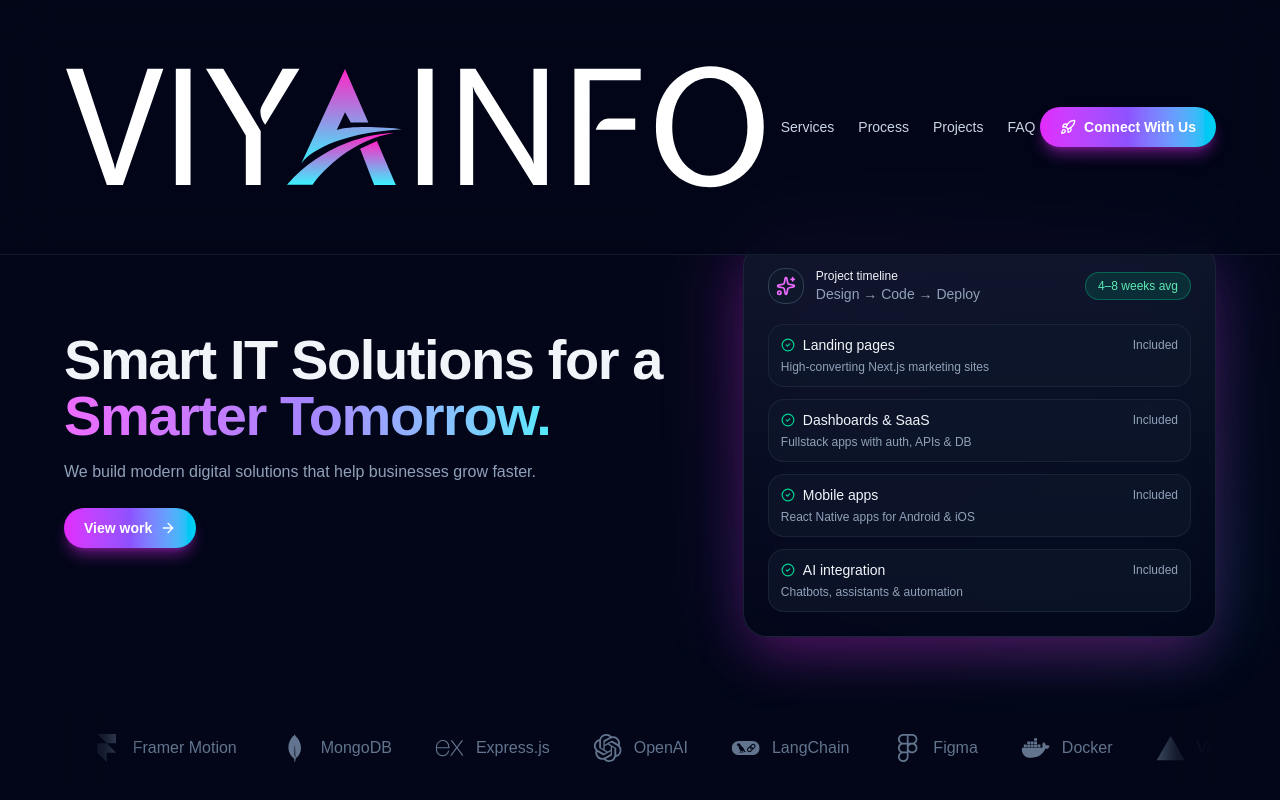
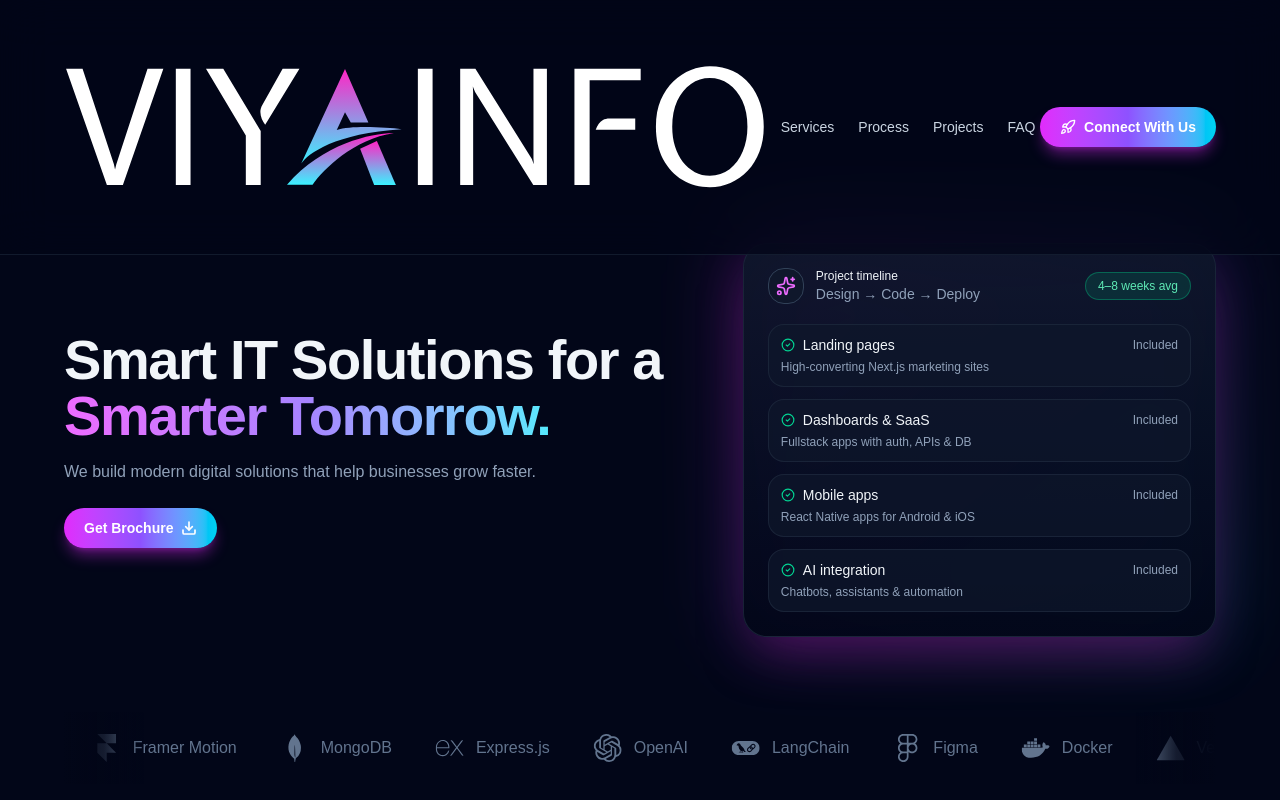
Before and after one commit to viyainfo/portfolio, a Next.js app: page / in a window 1280 px wide. Shown: the top 800 px of the page. Built offline with nearby package versions, Linux system fonts and the light colour scheme.

Commit message:
brochure added

```diff
--- a/components/layout/Footer.tsx
+++ b/components/layout/Footer.tsx
@@ -1,5 +1,11 @@
+import { FaLinkedinIn, FaInstagram, FaGoogle, FaFacebookF   } from "react-icons/fa6";
 export function Footer() {
-  const navLinks = ["Services", "Projects", "FAQ", "Contact"];
+  const navLinks = [
+    { icon: FaLinkedinIn, href: "https://www.linkedin.com/company/viyainfo-digital-labs/" },
+    { icon: FaInstagram , href: "https://www.instagram.com/viya_info?igsh=MWRremdqa2JlOWFvOA==" },
+    { icon: FaGoogle, href: "mailto:info@viyainfo.com" },
+    { icon: FaFacebookF , href: "#" }
+  ];
 
   return (
     <footer className="border-t border-slate-800/80 bg-slate-950/95 mt-16">
@@ -28,15 +34,16 @@ export function Footer() {
 
             {/* Navigation Links */}
             <div className="mb-8">
-              <h4 className="text-sm font-semibold text-slate-300 mb-3">Navigation</h4>
-              <div className="flex flex-wrap gap-x-4 gap-y-2 text-sm text-slate-400">
+              {/* <h4 className="text-sm font-semibold text-slate-300 mb-3">Connect with</h4> */}
+              <div className="flex flex-wrap gap-x-4 text-sm text-slate-400">
                 {navLinks.map((link, index) => (
                   <a
-                    key={link}
-                    href={`#${link.toLowerCase()}`}
-                    className="hover:text-slate-200 transition-colors"
+                    key={link.href}
+                    href={link.href}
+                    className="hover:text-slate-200 transition-colors bg-slate-600/50 p-2 rounded-full"
+                    target="_blank"
                   >
-                    {link}
+                    {<link.icon />}
                   </a>
                 ))}
               </div>
--- a/components/sections/Hero.tsx
+++ b/components/sections/Hero.tsx
@@ -1,7 +1,7 @@
 "use client";
 
 import { motion } from "framer-motion";
-import { ArrowRight, Sparkles, Rocket, CheckCircle2 } from "lucide-react";
+import { Sparkles, CheckCircle2, Download } from "lucide-react";
 import { Section } from "@/components/layout/Section";
 import { fadeUp, staggerContainer } from "@/lib/motion";
 import { LogosStrip } from "./LogosStrip";
@@ -99,19 +99,13 @@ export function Hero() {
             className="mt-5 sm:mt-6 flex flex-wrap items-center justify-center lg:justify-start gap-3"
           >
             <a
-              href="#projects"
+              href="/ViyaInfo_Brochure.pdf"
+              download="ViyaInfo_Brochure.pdf"
               className="inline-flex items-center gap-2 rounded-full bg-gradient-to-r from-fuchsia-500 via-violet-500 to-cyan-400 px-4 sm:px-5 py-2 sm:py-2.5 text-xs sm:text-sm font-semibold text-white shadow-lg shadow-fuchsia-500/40 hover:brightness-110 active:scale-[0.98] transition-all"
             >
-              {/* <Rocket className="h-4 w-4" />
-              <span>Launch my project</span> */}
-              <span>View work</span>
-              <ArrowRight className="h-3.5 w-3.5 sm:h-4 sm:w-4" />
+              <span>Get Brochure</span>
+              <Download strokeWidth={2.5} className="h-3.5 w-3.5 sm:h-4 sm:w-4" />
             </a>
-            {/* <a
-              href="#contact"
-              className="inline-flex items-center gap-2 rounded-full border border-slate-700 bg-slate-900/70 px-4 py-2 text-sm text-slate-200 hover:border-slate-500 hover:bg-slate-800/80 transition-all"
-            >
-            </a> */}
           </motion.div>
         </div>
 
```
Also changed, not shown: 1 other file (tests, documents, lock files or other folders).
